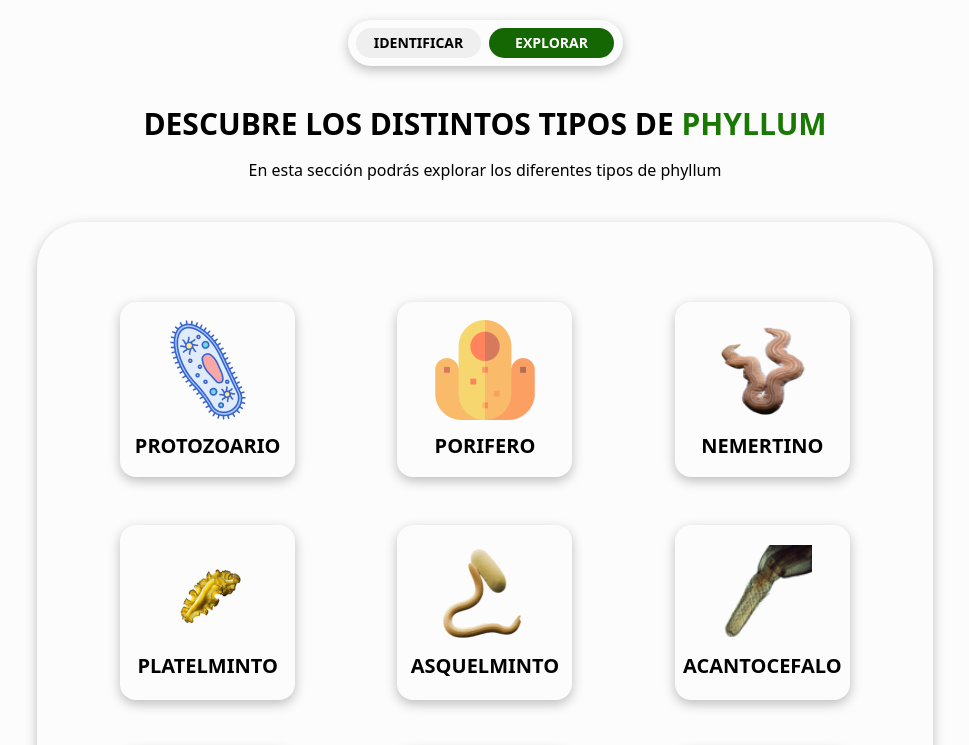
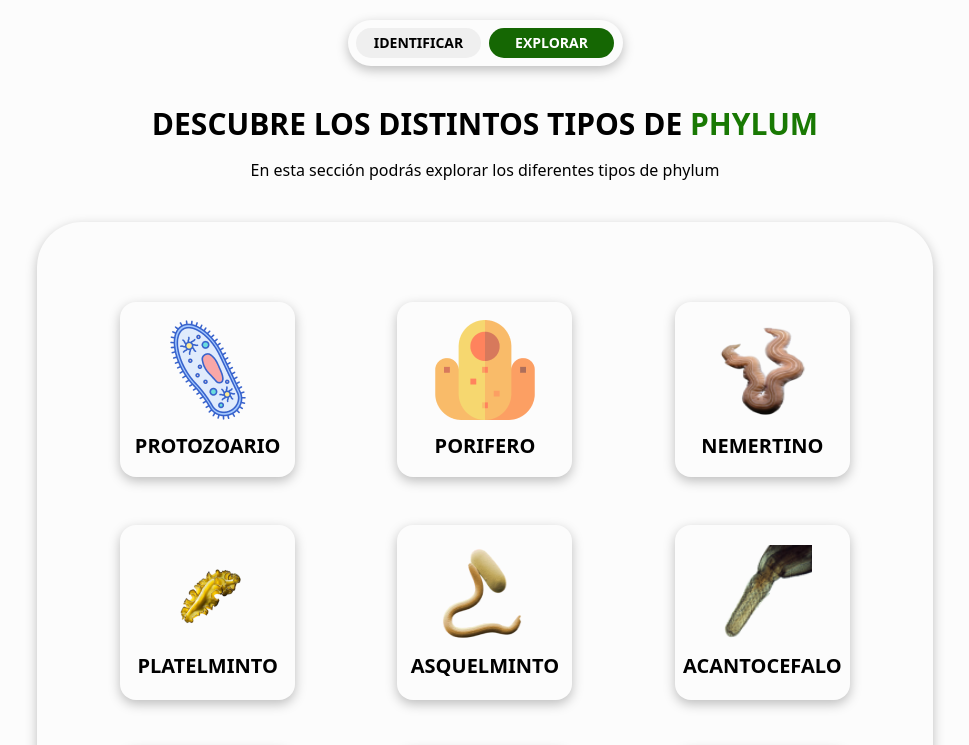
Before and after one commit to JuanDiegoAR/sistema-experto, an Astro site: page /explore in a window 1280 px wide. Shown: the top 745 px of the page, without its empty margins (155-1124 px from the left). Built offline with nearby package versions, Linux system fonts and the light colour scheme; Astro itself is replaced by a stand-in of ours.

Commit message:
Fix: correct spelling of "phylum" in Hero component

```diff
--- a/src/components/Hero.astro
+++ b/src/components/Hero.astro
@@ -13,12 +13,12 @@ page === 1
   ? (content = {
       title: "IDENTIFICACIÓN DE",
       description:
-        "A través de esta experiencia podrás comprender a qué phyllum pertenece un organismo",
+        "A través de esta experiencia podrás comprender a qué phylum pertenece un organismo",
     })
   : (content = {
       title: "DESCUBRE LOS DISTINTOS TIPOS DE",
       description:
-        "En esta sección podrás explorar los diferentes tipos de phyllum",
+        "En esta sección podrás explorar los diferentes tipos de phylum",
     });
 ---
 
@@ -29,7 +29,7 @@ page === 1
 >
   <h1 class="text-3xl font-bold text-pretty">
     {content.title}
-    <span class="text-[#197903]">PHYLLUM</span>
+    <span class="text-[#197903]">PHYLUM</span>
   </h1>
   <p class="text-md self-center text-pretty">
     {content.description}
```
